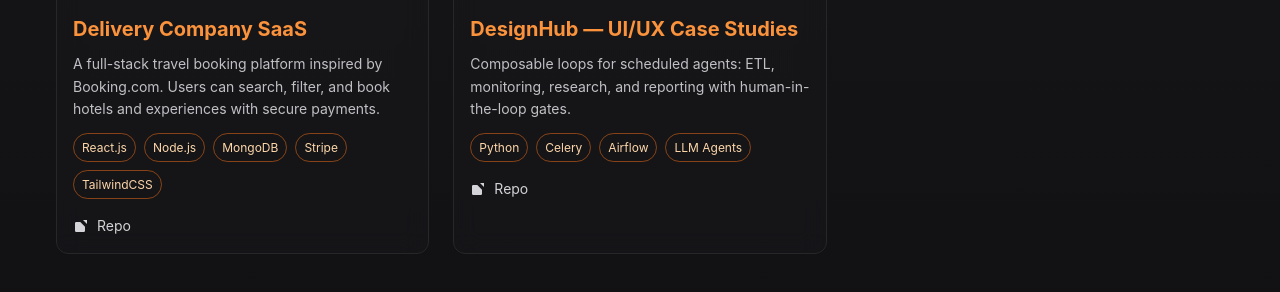
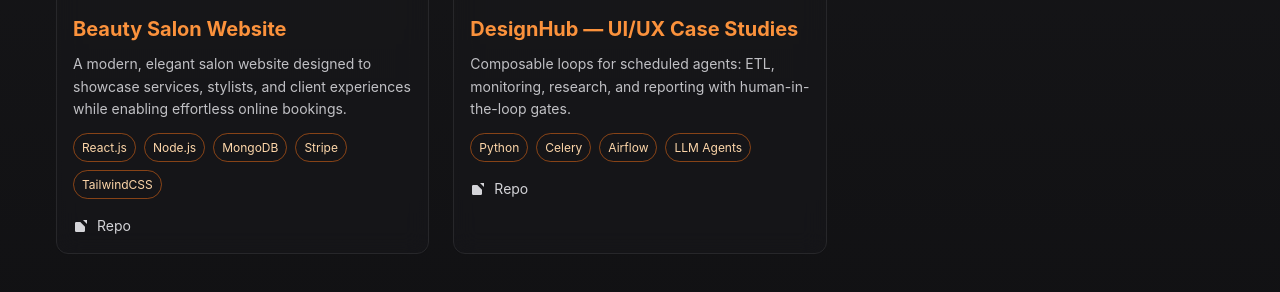
Before and after one commit to Stakmodsco/Portfolio, a plain HTML site: page index.html in a window 1280 px wide. Shown: the part 3238-3530 px from the top of the page. Drawn offline with nearby package versions, Linux system fonts and the light colour scheme.

Commit message:
Update index.html

```diff
--- a/index.html
+++ b/index.html
@@ -970,7 +970,7 @@
                     title: "Medical-Billing Platform",
                     description: "Modular microservices with GitOps, event-driven pipelines, and autoscaling. Demonstrates production-grade ops and platform mindset.",
                     tech: ["K8s", "Helm", "ArgoCD", "gRPC", "Kafka"],
-                    links: [{ label: "Repo", href: "https://medical-billing-ai-five.vercel.app/" }],
+                    links: [{ label: "Repo", href: "https://medical-billing-ai-theta.vercel.app/" }],
                     image: "https://res.cloudinary.com/dud0zwl1t/image/upload/v1758122328/revenue-glide-ai_ljl1bd.png"
                 },
                 {
@@ -1035,18 +1035,18 @@
                     description: "A full-stack travel booking platform inspired by Booking.com. Users can search, filter, and book hotels and experiences with secure payments.",
                     tech: ["React.js", "Node.js", "MongoDB", "Stripe", "TailwindCSS"],
                     links: [
-                        { label: "Repo", href: "https://github.com/Stakmodsco" }
+                        { label: "Repo", href: "https://swiftride-log.vercel.app/" }
                     ],
-                    image: "https://res.cloudinary.com/dud0zwl1t/image/upload/v1758123757/AI_Travel_Mobile_App_UI_UX_xalu24.jpg"
+                    image: "https://res.cloudinary.com/dud0zwl1t/image/upload/v1759741425/Delivery_SaaS_Hero_Section_rgouhv.png"
                 },
                 {
-                    title: "Delivery Company SaaS",
-                    description: "A full-stack travel booking platform inspired by Booking.com. Users can search, filter, and book hotels and experiences with secure payments.",
+                    title: "Beauty Salon Website",
+                    description: "A modern, elegant salon website designed to showcase services, stylists, and client experiences while enabling effortless online bookings.",
                     tech: ["React.js", "Node.js", "MongoDB", "Stripe", "TailwindCSS"],
                     links: [
-                        { label: "Repo", href: "https://github.com/Stakmodsco" }
+                        { label: "Repo", href: "https://gilded-strands-salon.vercel.app/" }
                     ],
-                    image: "https://res.cloudinary.com/dud0zwl1t/image/upload/v1758123757/AI_Travel_Mobile_App_UI_UX_xalu24.jpg"
+                    image: "https://res.cloudinary.com/dud0zwl1t/image/upload/v1759741518/Luxe_Hair_Studio_-_Premium_Hair_Salon_Styling_4_mejwa1.png"
                 },
                 {
                     title: "DesignHub — UI/UX Case Studies",
```
